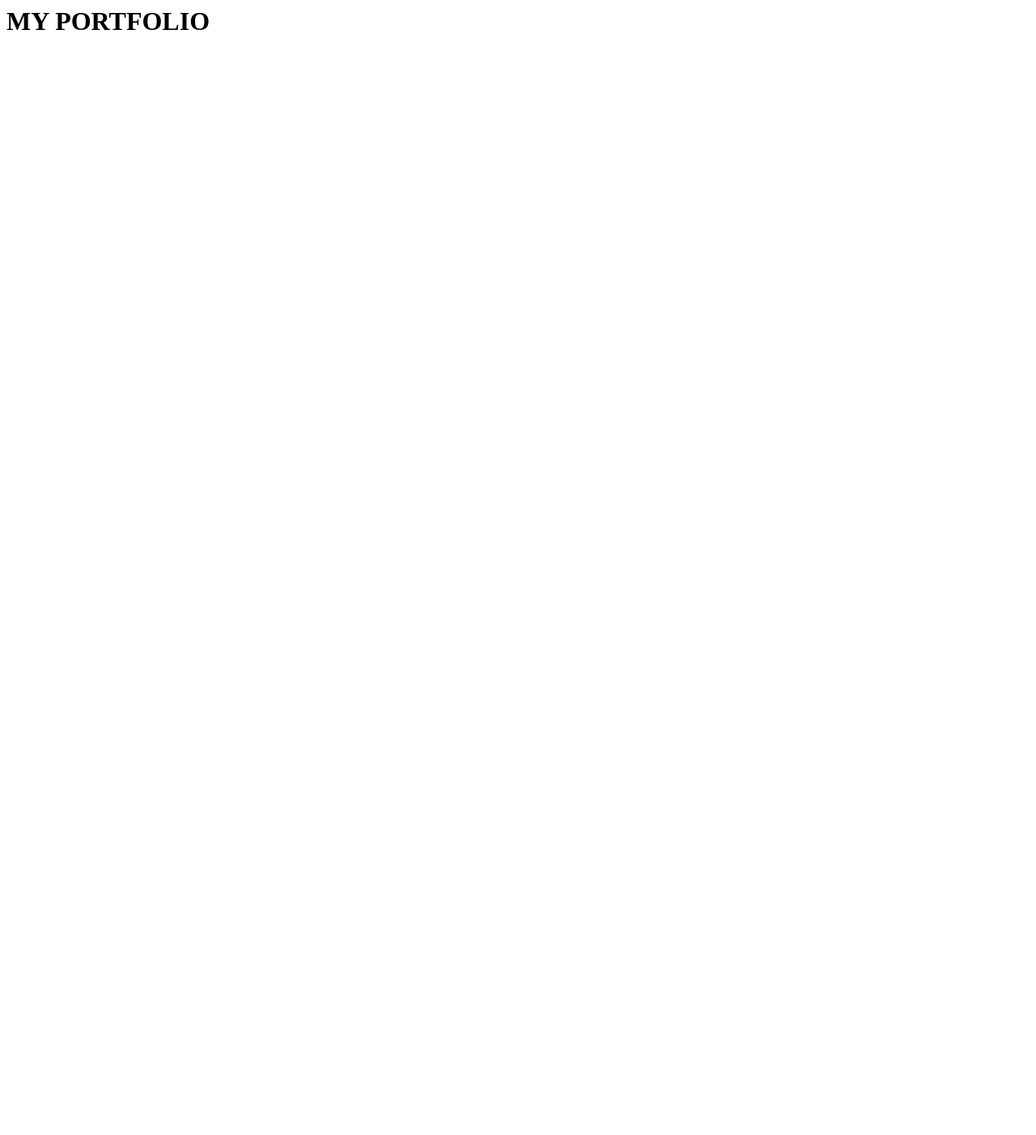
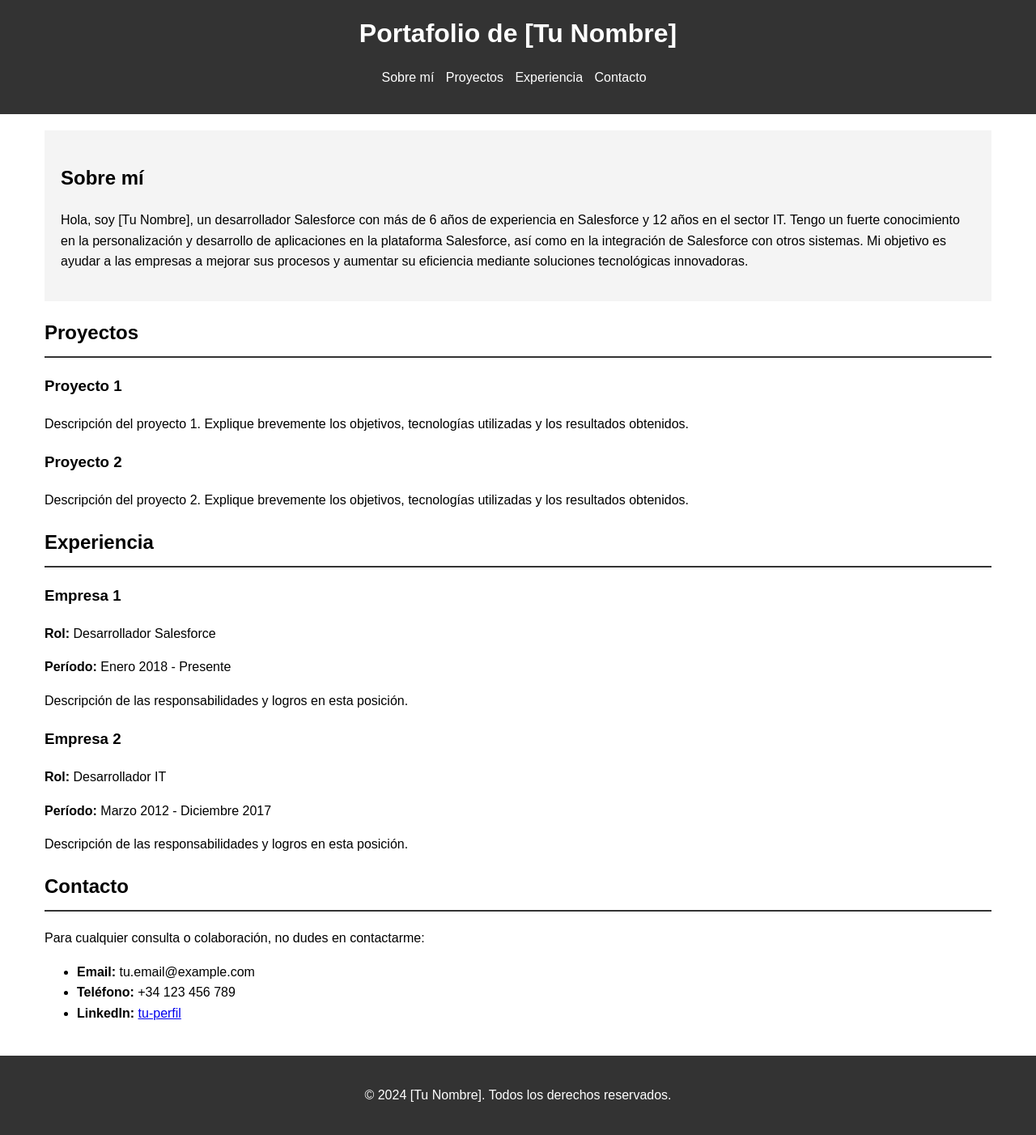
Before and after one commit to jbonet89/portfolio, a plain HTML site: page index.html in a window 1280 px wide. Shown: the whole page at 81% size. Before the commit the page ends 800 px from the top, so only its background shows below. Drawn offline with Linux system fonts and the light colour scheme.

Commit message:
Update index.html

```diff
--- a/index.html
+++ b/index.html
@@ -1 +1,76 @@
-  <h1>MY PORTFOLIO</h1>
+<!DOCTYPE html>
+<html lang="es">
+<head>
+    <meta charset="UTF-8">
+    <meta name="viewport" content="width=device-width, initial-scale=1.0">
+    <title>Portafolio de [Tu Nombre]</title>
+    <link rel="stylesheet" href="css/styles.css">
+</head>
+<body>
+    <header>
+        <h1>Portafolio de [Tu Nombre]</h1>
+        <nav>
+            <ul>
+                <li><a href="#about">Sobre mí</a></li>
+                <li><a href="#projects">Proyectos</a></li>
+                <li><a href="#experience">Experiencia</a></li>
+                <li><a href="#contact">Contacto</a></li>
+            </ul>
+        </nav>
+    </header>
+
+    <div class="container">
+        <section id="about" class="intro">
+            <h2>Sobre mí</h2>
+            <p>Hola, soy [Tu Nombre], un desarrollador Salesforce con más de 6 años de experiencia en Salesforce y 12 años en el sector IT. Tengo un fuerte conocimiento en la personalización y desarrollo de aplicaciones en la plataforma Salesforce, así como en la integración de Salesforce con otros sistemas. Mi objetivo es ayudar a las empresas a mejorar sus procesos y aumentar su eficiencia mediante soluciones tecnológicas innovadoras.</p>
+        </section>
+
+        <section id="projects" class="projects">
+            <h2>Proyectos</h2>
+            <div class="project">
+                <h3>Proyecto 1</h3>
+                <p>Descripción del proyecto 1. Explique brevemente los objetivos, tecnologías utilizadas y los resultados obtenidos.</p>
+            </div>
+            <div class="project">
+                <h3>Proyecto 2</h3>
+                <p>Descripción del proyecto 2. Explique brevemente los objetivos, tecnologías utilizadas y los resultados obtenidos.</p>
+            </div>
+            <!-- Añade más proyectos según sea necesario -->
+        </section>
+
+        <section id="experience" class="experience">
+            <h2>Experiencia</h2>
+            <div class="job">
+                <h3>Empresa 1</h3>
+                <p><strong>Rol:</strong> Desarrollador Salesforce</p>
+                <p><strong>Período:</strong> Enero 2018 - Presente</p>
+                <p>Descripción de las responsabilidades y logros en esta posición.</p>
+            </div>
+            <div class="job">
+                <h3>Empresa 2</h3>
+                <p><strong>Rol:</strong> Desarrollador IT</p>
+                <p><strong>Período:</strong> Marzo 2012 - Diciembre 2017</p>
+                <p>Descripción de las responsabilidades y logros en esta posición.</p>
+            </div>
+            <!-- Añade más experiencias laborales según sea necesario -->
+        </section>
+
+        <section id="contact" class="contact">
+            <h2>Contacto</h2>
+            <p>Para cualquier consulta o colaboración, no dudes en contactarme:</p>
+            <ul>
+                <li><strong>Email:</strong> tu.email@example.com</li>
+                <li><strong>Teléfono:</strong> +34 123 456 789</li>
+                <li><strong>LinkedIn:</strong> <a href="https://www.linkedin.com/in/tu-perfil" target="_blank">tu-perfil</a></li>
+                <!-- Añade otros métodos de contacto si es necesario -->
+            </ul>
+        </section>
+    </div>
+
+    <footer>
+        <p>&copy; 2024 [Tu Nombre]. Todos los derechos reservados.</p>
+    </footer>
+
+    <script src="js/scripts.js"></script>
+</body>
+</html>
```
